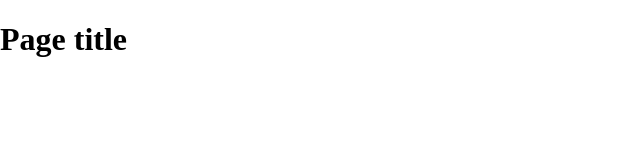
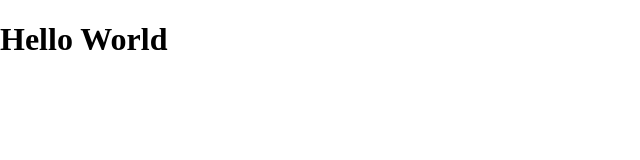
Before and after one commit to fleepgeek/git-intro, a plain HTML site: page index.html in a window 1280 px wide. Shown: the whole page, without its empty margins (0-640 px from the left). Drawn offline with nearby package versions, Linux system fonts and the light colour scheme.

Commit message:
The page title was changed

```diff
--- a/index.html
+++ b/index.html
@@ -14,7 +14,7 @@
     </head>
     <body>
     <header>
-	<h1>Page title</h1>
+	<h1>Hello World</h1>
     </header>
     <nav id="pageNav">
     </nav>
```
